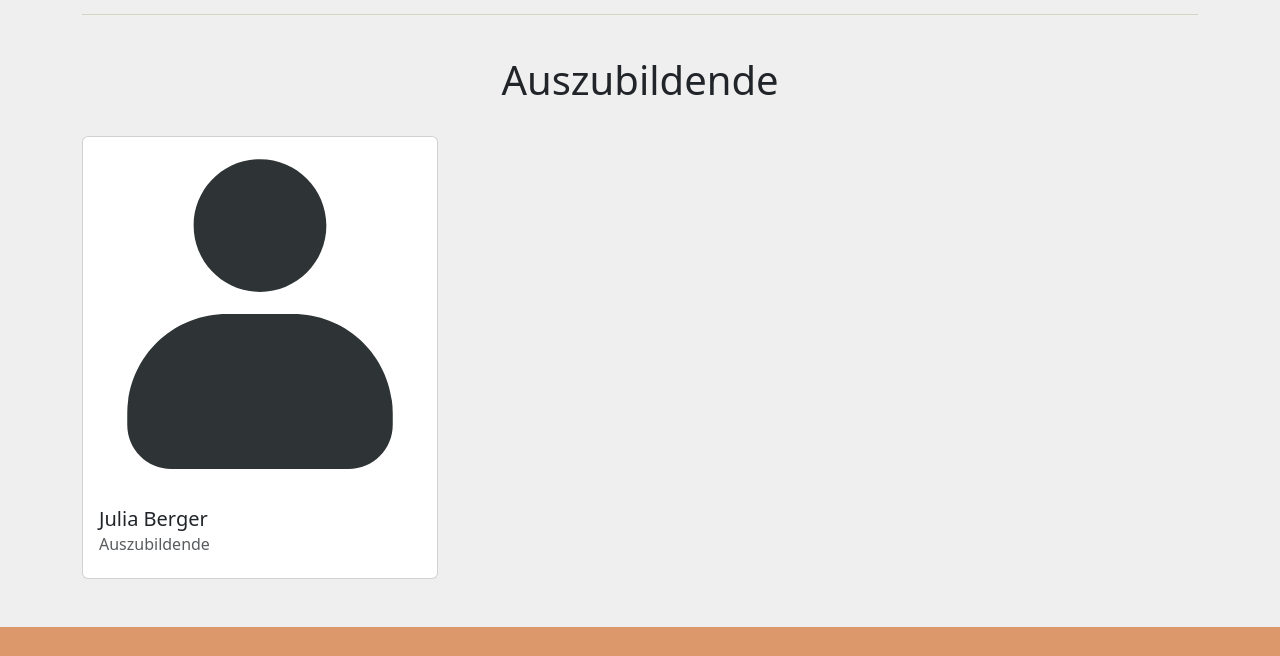
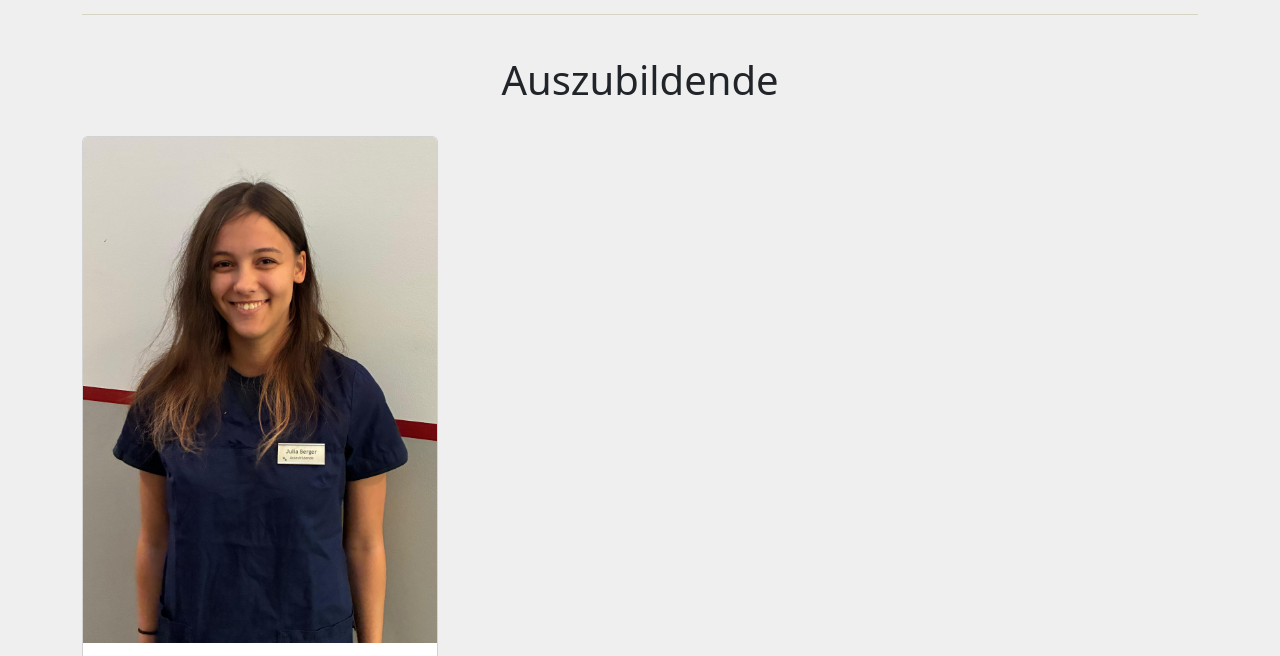
Before and after one commit to timmguthle/tierarztpraxis-geilsheim, a plain HTML site: page team.html in a window 1280 px wide. Shown: the part 4681-5337 px from the top of the page. Drawn offline with nearby package versions, Linux system fonts and the light colour scheme.

Commit message:
new picture

```diff
--- a/team.html
+++ b/team.html
@@ -508,7 +508,7 @@
             <div class="col-12 col-md-6 col-lg-4">
                 <div class="card vet-card">
 
-                    <a href="#vetBig" data-bs-toggle="modal" data-bs-vet-name="Julia Berg" data-bs-vet-image="images/avatar-default.svg"> <img src="images/avatar-default.svg" class="card-img-top" alt="..."> </a>
+                    <a href="#vetBig" data-bs-toggle="modal" data-bs-vet-name="Julia Berger" data-bs-vet-image="images/Julia_Berger.jpg"> <img src="images/Julia_Berger.jpg" class="card-img-top" alt="..."> </a>
 
                     <div class="card-body">
                       <h5 class="card-title">Julia Berger</h5>
```
Also changed, not shown: images/Julia_Berger.jpg (added).
